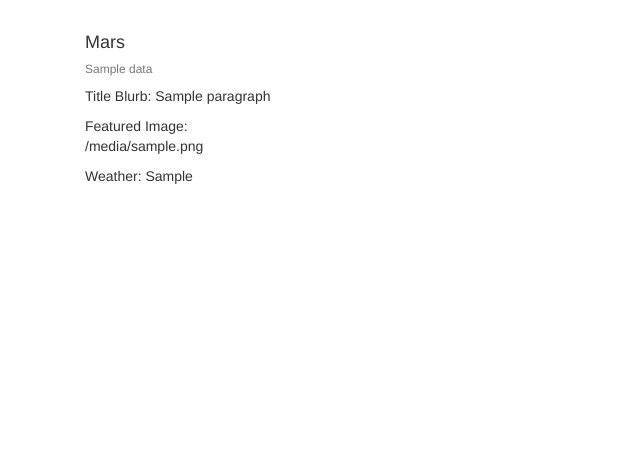
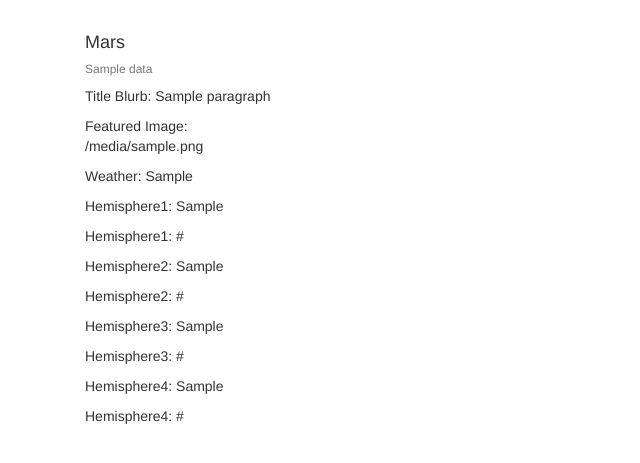
Before and after one commit to KFrench/web-scraping-challenge, a Flask app: page / in a window 1280 px wide. Shown: the part 263-726 px from the top of the page, without its empty margins (0-640 px from the left). Run offline with Flask 2, Linux system fonts and the light colour scheme; a database or web service that is not in the repository returns one stand-in record (values such as "Sample title"); some libraries are stand-ins or nearby versions.

Commit message:
index screenshot updated

```diff
--- a/Mission to Mars/play.py
+++ b/Mission to Mars/play.py
@@ -295,7 +295,7 @@ def scrape():
 
 # In[ ]:
 
-    data={"title":news_title, "paragraph": news_paragraph, "featured_image_url": featured_image_url, "mars_weather": mars_weather, "hemisphere_image_urls": hemisphere_image_urls}
+    data={"title":news_title, "paragraph": news_paragraph, "featured_image_url": featured_image_url, "mars_weather": mars_weather, "hemisphere_1": name1, "hemisphere_1_url": final_1,  "hemisphere_2": name2, "hemisphere_2_url": final_2, "hemisphere_3": name3, "hemisphere_3_url": final_3, "hemisphere_4": name4, "hemisphere_4_url": final_4}
 
     return data
 
--- a/Mission to Mars/templates/index.html
+++ b/Mission to Mars/templates/index.html
@@ -27,6 +27,14 @@
                                   <p class="card-text">Title Blurb: {{ new_data.paragraph }}</p>
                                   <p class="card-text">Featured Image: {{ new_data.featured_image_url }}</p>
                                   <p class="card-text">Weather: {{ new_data.mars_weather }}</p>
+                                  <p class="card-text">Hemisphere1: {{ new_data.hemisphere_1 }}</p>
+                                  <p class="card-text">Hemisphere1: {{ new_data.hemisphere_1_url}}</p>
+                                  <p class="card-text">Hemisphere2: {{ new_data.hemisphere_2 }}</p>
+                                  <p class="card-text">Hemisphere2: {{ new_data.hemisphere_2_url}}</p>
+                                  <p class="card-text">Hemisphere3: {{ new_data.hemisphere_3 }}</p>
+                                  <p class="card-text">Hemisphere3: {{ new_data.hemisphere_3_url}}</p>
+                                  <p class="card-text">Hemisphere4: {{ new_data.hemisphere_4 }}</p>
+                                  <p class="card-text">Hemisphere4: {{ new_data.hemisphere_4_url}}</p>
                                 </div>
                             </div>
                     </div>
```
Also changed, not shown: 1 other file.
